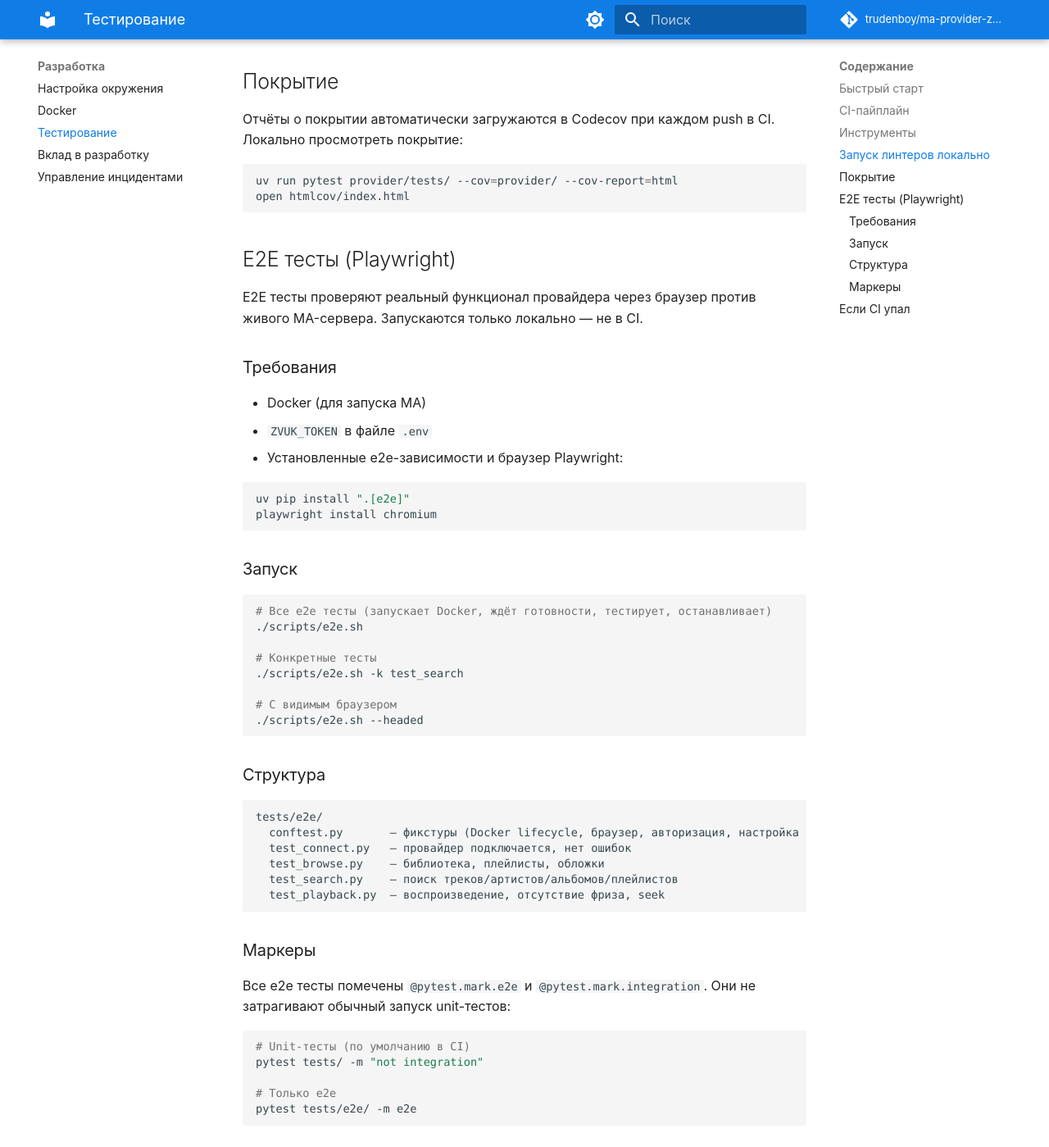
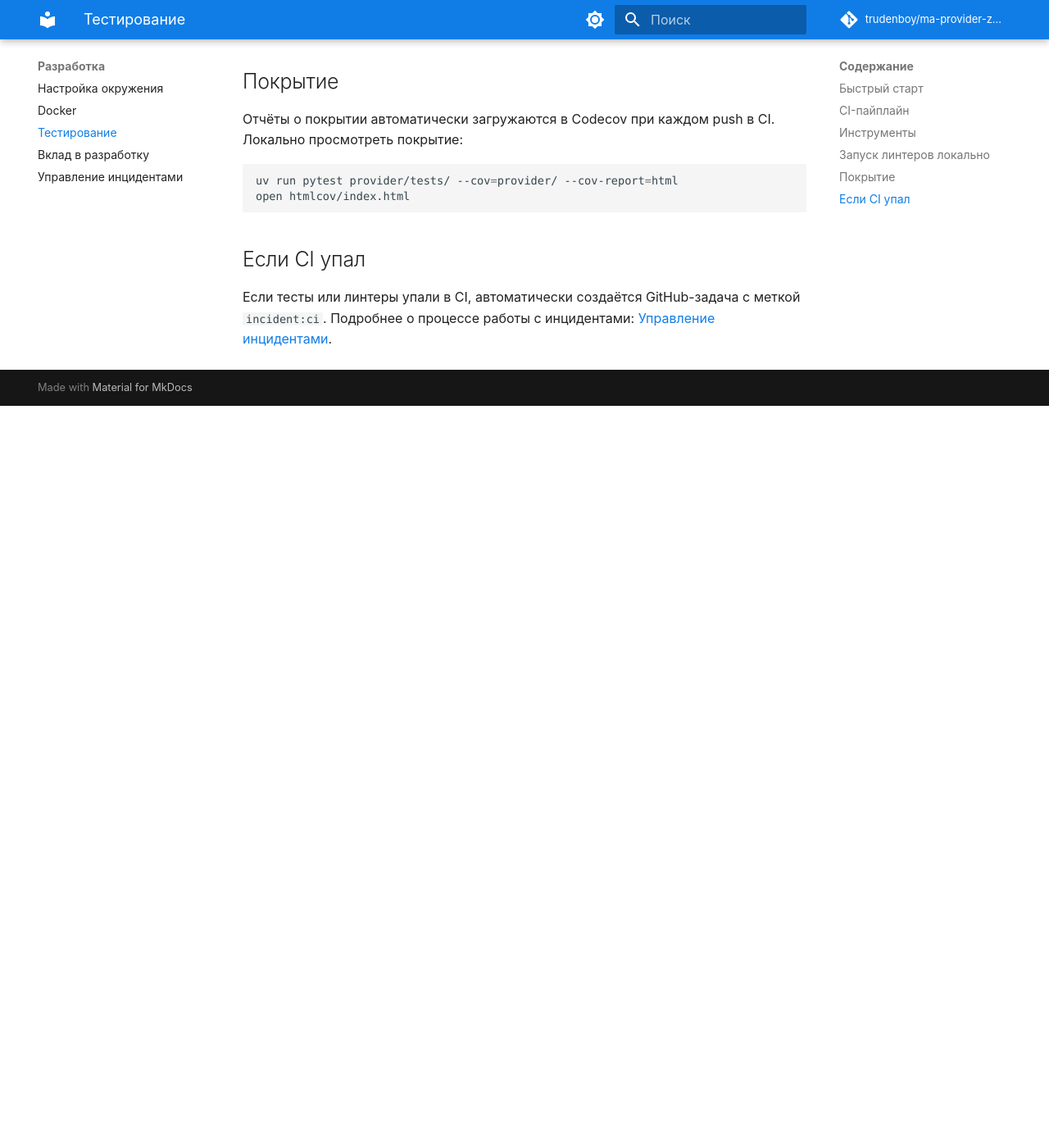
Before and after one commit to trudenboy/ma-provider-zvuk-music, an MkDocs documentation site: the page built from docs/testing.md, in a window 1280 px wide and 1400 px high, scrolled down 1750 px. Shown: the whole window at 82% size. Built offline with MkDocs 1.6.1 and Material for MkDocs 9.7.7, drawn with Linux system fonts in a browser that asks for light colours; comment, search, counter and statistics services are not loaded; after the commit the page ends 2245 px from its top, so only the background shows below that.

````diff
--- a/docs/testing.md
+++ b/docs/testing.md
@@ -72,57 +72,6 @@
 open htmlcov/index.html
 ```
 
-## E2E тесты (Playwright)
-
-E2E тесты проверяют реальный функционал провайдера через браузер против живого MA-сервера. Запускаются только локально — не в CI.
-
-### Требования
-
-- Docker (для запуска MA)
-- `ZVUK_TOKEN` в файле `.env`
-- Установленные e2e-зависимости и браузер Playwright:
-
-```bash
-uv pip install ".[e2e]"
-playwright install chromium
-```
-
-### Запуск
-
-```bash
-# Все e2e тесты (запускает Docker, ждёт готовности, тестирует, останавливает)
-./scripts/e2e.sh
-
-# Конкретные тесты
-./scripts/e2e.sh -k test_search
-
-# С видимым браузером
-./scripts/e2e.sh --headed
-```
-
-### Структура
-
-```
-tests/e2e/
-  conftest.py       — фикстуры (Docker lifecycle, браузер, авторизация, настройка провайдера)
-  test_connect.py   — провайдер подключается, нет ошибок
-  test_browse.py    — библиотека, плейлисты, обложки
-  test_search.py    — поиск треков/артистов/альбомов/плейлистов
-  test_playback.py  — воспроизведение, отсутствие фриза, seek
-```
-
-### Маркеры
-
-Все e2e тесты помечены `@pytest.mark.e2e` и `@pytest.mark.integration`. Они не затрагивают обычный запуск unit-тестов:
-
-```bash
-# Unit-тесты (по умолчанию в CI)
-pytest tests/ -m "not integration"
-
-# Только e2e
-pytest tests/e2e/ -m e2e
-```
-
 ## Если CI упал
 
 Если тесты или линтеры упали в CI, автоматически создаётся GitHub-задача с меткой `incident:ci`.
````
